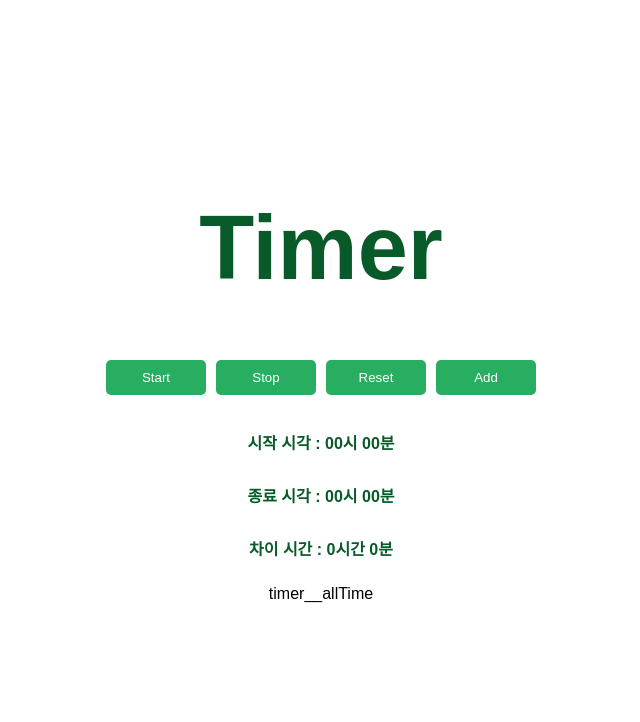
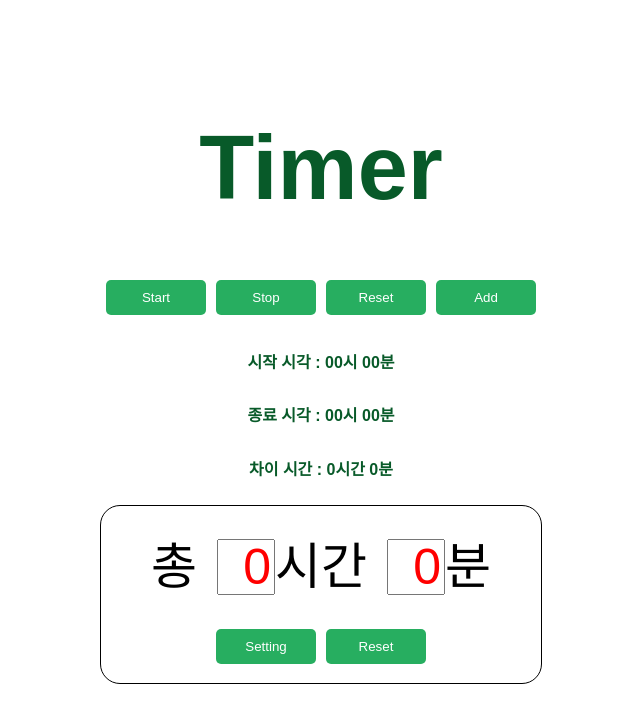
Before and after one commit to DS0708/react-timer-app, a React (Create React App) app: page / in a window 1280 px wide. Shown: the top 722 px of the page, without its empty margins (319-959 px from the left). Built offline with nearby package versions, Linux system fonts and the light colour scheme.

Commit message:
총 시간 Add, Reset 기능 개발 완료

```diff
--- a/public/index.html
+++ b/public/index.html
@@ -1,5 +1,5 @@
 <!DOCTYPE html>
-<html lang="en">
+<html lang="ko">
   <head>
     <meta charset="utf-8" />
     <link rel="icon" href="%PUBLIC_URL%/favicon.ico" />
--- a/src/App.css
+++ b/src/App.css
@@ -1,3 +1,27 @@
+/* button */
+button{
+  width: 100px;
+  background-color: #27ae60;
+  border-width: 0px;
+  border-radius: 5px;
+  color: #fff;
+  font-weight: 200;
+  margin-bottom: 10px;
+  margin-right: 10px;
+  padding: 10px 20px;
+  text-decoration: none;
+  cursor: pointer;
+}
+button:last-child{
+  margin-right: 0;
+}
+button:hover{
+  background-color: white;
+  color: #27ae60;
+  transition: .3s;
+}
+
+/* timer */
 .timer{
   display: flex;
   flex-direction: column;
@@ -5,23 +29,21 @@
   justify-content: center;
   align-items: center;
 }
+
+/* timer__title */
 .timer__title{
   font-weight: 700;
   font-size: 90px;
   margin-bottom: 60px;
   color: #085a29;
 }
+
+/* timer__nowTime */
 .timer__nowTime{
-  /* background-color: aqua; */
   color: #085a29;
   font-weight: 700;
 }
-.timer__allTime{
-  /* background-color: blueviolet; */
-}
-
-/* times */
-.time_info{
+.timer__nowTime .time_info{
   display: flex;
   flex-direction: column;
   justify-content: center;
@@ -29,21 +51,32 @@
   margin: 5px;
   padding: 5px;
 }
-.startTime{
+.timer__nowTime .time_info .startTime,.endTime,.subtractTime{
   display: flex;
   justify-content: center;
   align-items: center;
   height: 50%;
 }
-.endTime{
+
+/* timer__allTime */
+.timer__allTime{
+  font-size: 50px;
+  border: black solid 1px;
+  border-radius: 20px;
+  padding: 20px 50px;
+}
+.allTime__btns{
   display: flex;
   justify-content: center;
   align-items: center;
   height: 50%;
+  margin-top: 20px;
 }
-.subtractTime{
-  display: flex;
-  justify-content: center;
-  align-items: center;
-  height: 50%;
+.timer__allTime input{
+  width: 50px;
+  height: 50px;
+  font-size: 50px;
+  color: red;
+  text-align: right;
+  margin-left: 20px;
 }
--- a/src/App.js
+++ b/src/App.js
@@ -5,9 +5,11 @@ function App() {
   const [startTime, setStartTime] = useState({hour: "00", minute: "00"});
   const [endTime, setEndTime] = useState({hour: "00", minute: "00"});
   const [subtractTime, setSubtractTime] = useState({hour: "00", minute: "00"});
+  const [allTime, setAllTime] = useState({hour: 0, minute: 0});
 
   useEffect(() => {
     calculateSubtractTime();
+    // eslint-disable-next-line
   }, [endTime])
 
 
@@ -50,6 +52,16 @@ function App() {
     setSubtractTime({hour: "00", minute: "00"});
   }
 
+  const addBtnClickListener = () =>{
+    let sumAllTime = allTime.hour*24 + allTime.minute + parseInt(subtractTime.hour*24) + parseInt(subtractTime.minute);
+    setAllTime({hour: Math.floor(sumAllTime / 60), minute: sumAllTime % 60});
+    resetBtnClickListener();
+  }
+
+  const resetAllTimeBtnClickListener = () =>{
+    setAllTime({hour:0,minute:0});
+  }
+
   return (
     <div className="timer">
       <div className="timer__title">Timer</div>
@@ -58,7 +70,7 @@ function App() {
           <button type="button" className="btn__start" onClick={startBtnClickListener}>Start</button>
           <button type="button" className="btn__stop" onClick={stopBtnClickListener}>Stop</button>
           <button type="button" className="btn__reset" onClick={resetBtnClickListener}>Reset</button>
-          <button type="button" className="btn__add">Add</button>
+          <button type="button" className="btn__add" onClick={addBtnClickListener}>Add</button>
         </div>
         <div className="time_info">
           <div className="startTime">시작 시각 : {startTime.hour}시 {startTime.minute}분</div>
@@ -66,7 +78,18 @@ function App() {
           <div className="subtractTime">차이 시간 : {subtractTime.hour}시간 {subtractTime.minute}분</div>
         </div>
       </div>
-      <div className="timer__allTime">timer__allTime</div>
+      <div className="timer__allTime">
+        총
+        <input type="text" value={allTime.hour} />시간
+        <input type="text" value={allTime.minute} />분
+        <div className="allTime__btns">
+          <button type="button" className="btn__setting">Setting</button>
+          <button
+            type="button"
+            className="btn__reset_allTime"
+            onClick={resetAllTimeBtnClickListener}>Reset</button>
+        </div>
+      </div>
     </div>
 
   );
--- a/src/index.css
+++ b/src/index.css
@@ -10,25 +10,3 @@ ol, ul {
   margin: 0;
   padding: 0;
 }
-
-button{
-  width: 100px;
-  background-color: #27ae60;
-  border-width: 0px;
-  border-radius: 5px;
-  color: #fff;
-  font-weight: 200;
-  margin-bottom: 10px;
-  margin-right: 10px;
-  padding: 10px 20px;
-  text-decoration: none;
-  cursor: pointer;
-}
-button:last-child{
-  margin-right: 0;
-}
-button:hover{
-  background-color: white;
-  color: #27ae60;
-  transition: .3s;
-}
```
